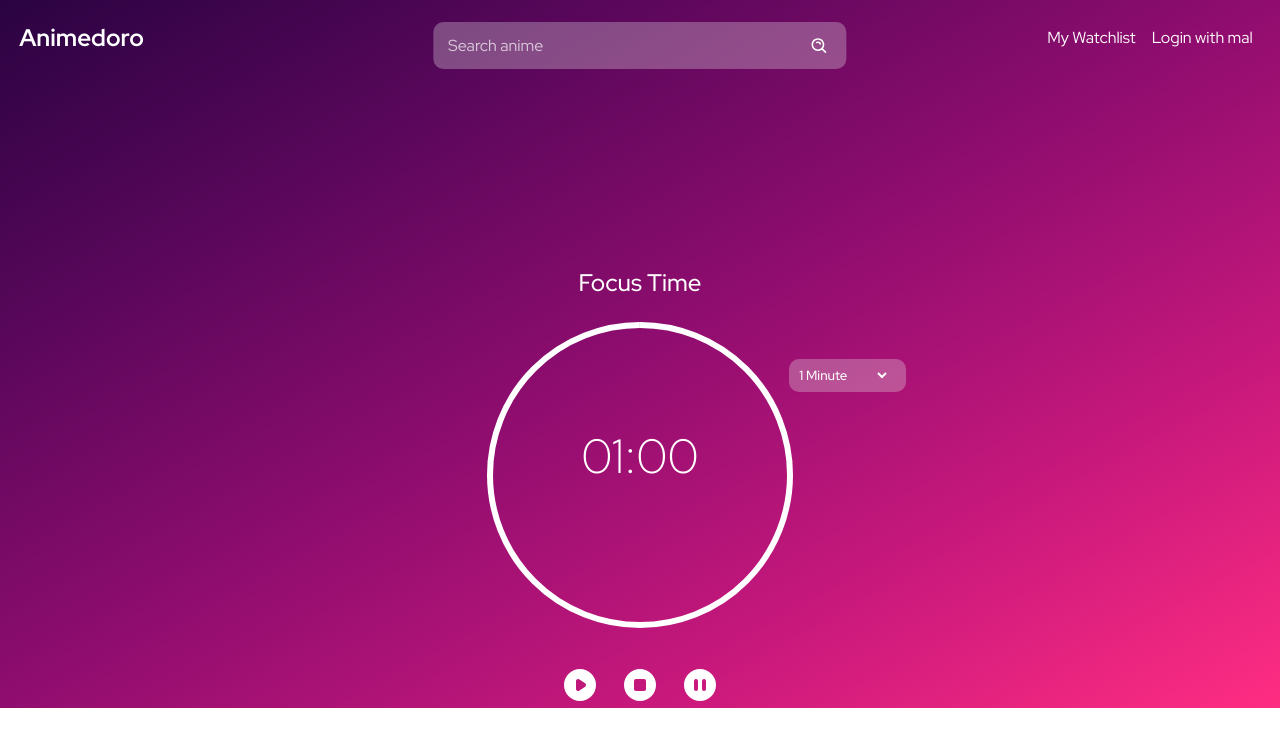
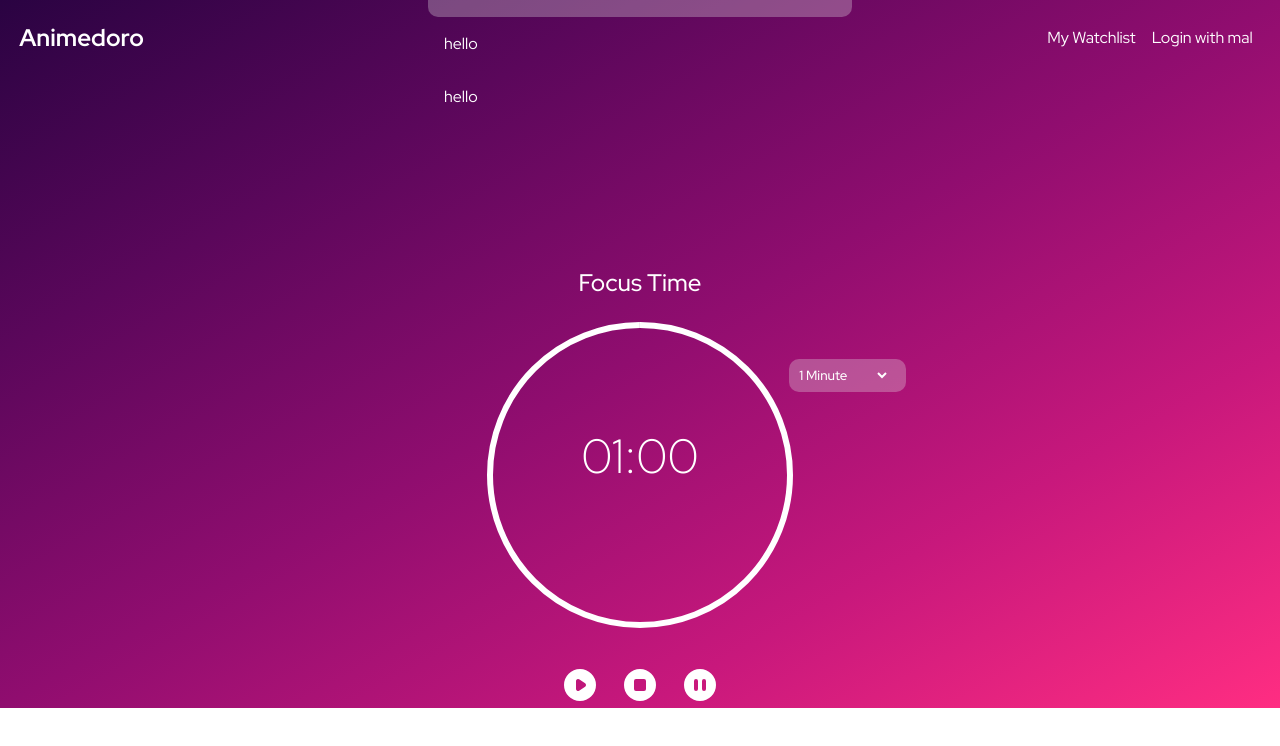
Before and after one commit to rajat4984/animedoro, a React (Create React App) app in the folder client/: page / in a window 1280 px wide. Shown: the top 746 px of the page. Built offline with nearby package versions, Linux system fonts and the light colour scheme.

Commit message:
suggestion ui started

```diff
--- a/client/src/components/Navbar/NavLinks.js
+++ b/client/src/components/Navbar/NavLinks.js
@@ -105,13 +105,15 @@ function NavLinks({ isMobile, closeMobileMenu }) {
           placeholder="Search anime"
           onChange={(e) => handleSearch(e.target.value)}
         />
-        <button
-          onClick={() => {
-            isMobile && closeMobileMenu();
-          }}
-        >
-          <BiSearchAlt />
-        </button>
+
+        <div className="suggestionContainer">
+          <div className="suggestionItem">hello</div>
+        </div>
+
+        <div className="suggestionContainer">
+          <div className="suggestionItem">hello</div>
+        </div>
+
       </div>
       <p
         onClick={() => {
--- a/client/src/components/Navbar/navbar.scss
+++ b/client/src/components/Navbar/navbar.scss
@@ -7,7 +7,7 @@
   padding: 0.7em;
 
   .search-bar {
-    @include flexBox($justify: flex-start);
+    // @include flexBox($justify: flex-start);
     padding: 1em 0.2em 0.5em 1em;
     input {
       background: $primary-background;
@@ -20,22 +20,16 @@
       caret-color: white;
       color: white;
 
+
       &::placeholder {
         color: #ffffffb4;
         padding-left: 0.5em;
-
         font-size: 1rem;
       }
     }
-    button {
-      background: none;
-      color: white;
-      outline: none;
-      border: none;
-      margin: 0;
-      font-size: 1.2rem;
-      left: 45%;
-    }
+
+
+
   }
 
   .navigation {
@@ -59,14 +53,23 @@
           cursor: pointer;
         }
 
+        .suggestionContainer{
+          padding: 0;
+          .suggestionItem{
+            z-index: 999;
+            padding-left: 0.5em;
+            height: 2em;
+            width: 300px;
+            background-color: red;
+          }
+        }
+
         .profilePicture{
           border-radius: 50%;
           width: 50px;
           height: 50px;
           object-fit: cover;
         }
-
-
       }
     }
   }
@@ -87,12 +90,9 @@
 
         input {
           width: 400px;
-        }
-
-        button {
-          position: absolute;
-          left: 85%;
-          display: flex;
+          padding-left: 1em;
+          font-size: 1rem;
+          height: 2em;
         }
       }
 
```
